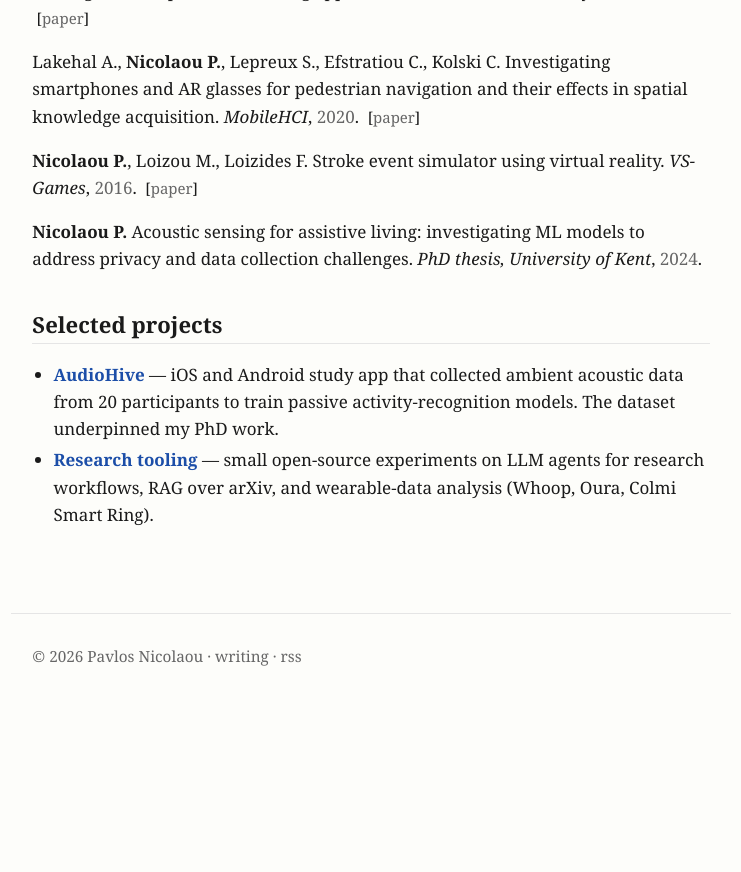
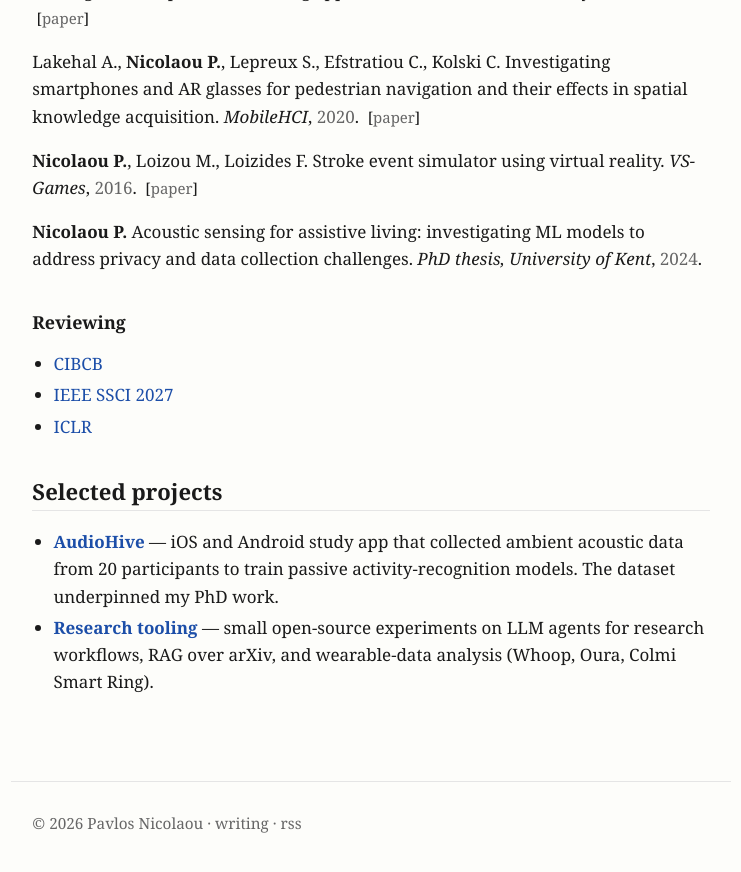
Before and after one commit to p4vlos/p4vlos.github.io, a Jekyll site: the page built from index.md, in a window 1280 px wide and 900 px high, scrolled down 1103 px. Shown: the top 872 px of the window, without its empty margins (269-1010 px from the left). Built offline with Jekyll 4.4.1, drawn with Linux system fonts in a browser that asks for light colours; before the commit the page ends 1835 px from its top, so only the background shows below that.

Commit message:
Add Reviewing subsection under Publications
Co-authored-by: p4vlos <11935187+p4vlos@users.noreply.github.com>

```diff
--- a/index.md
+++ b/index.md
@@ -73,6 +73,12 @@ I completed my PhD at the [University of Kent](https://www.kent.ac.uk/computing)
   </li>
 </ul>
 
+### Reviewing
+
+- [CIBCB](https://cibcb.org/)
+- [IEEE SSCI 2027](https://attend.ieee.org/ssci-2027/)
+- [ICLR](https://iclr.cc/)
+
 ## Selected projects
 
 - **[AudioHive](/2021/04/13/audiohive.html)** — iOS and Android study app that collected ambient acoustic data from 20 participants to train passive activity-recognition models. The dataset underpinned my PhD work.
```
